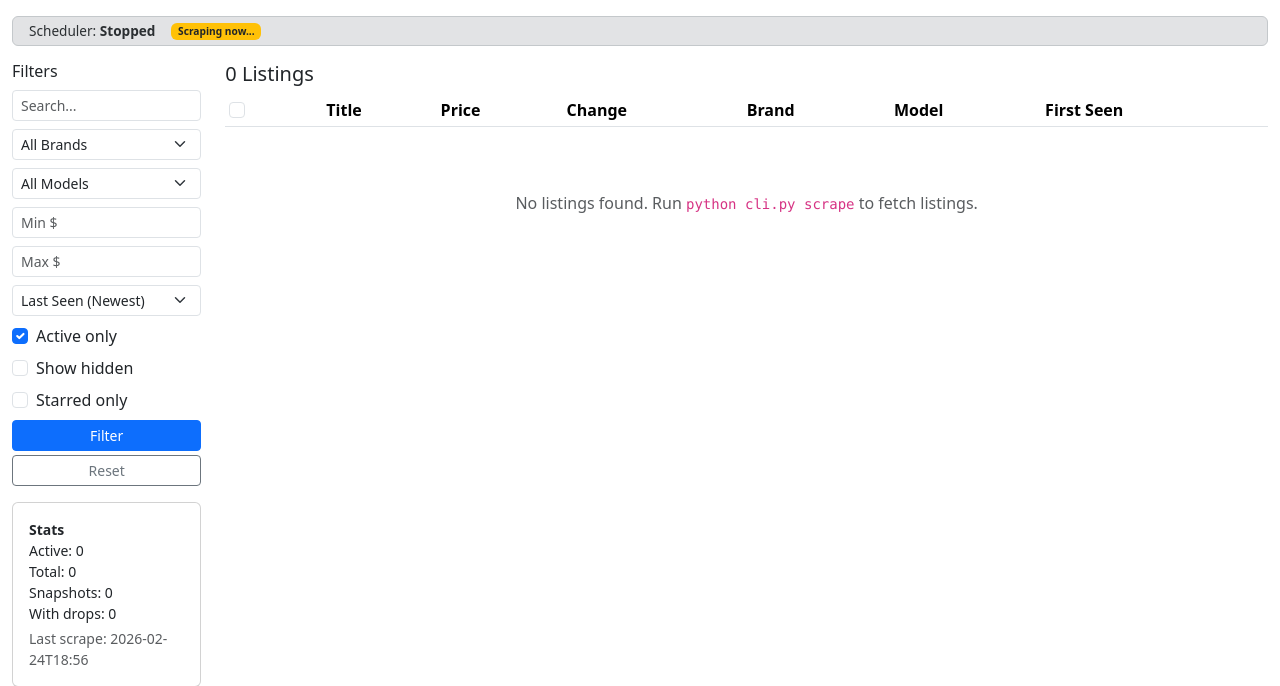
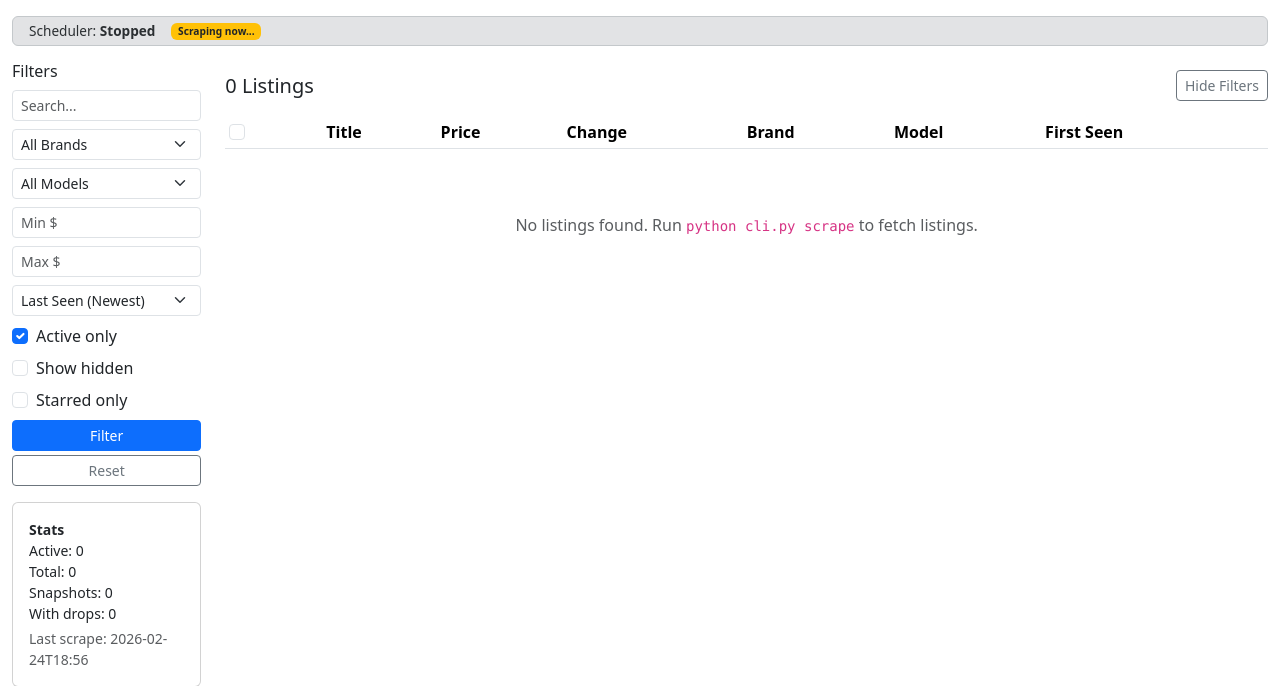
Before and after one commit to justinh-rahb/3dp-listing-scrape, a FastAPI app: page / in a window 1280 px wide. Shown: the part 57-743 px from the top of the page. Run offline with FastAPI, Linux system fonts and the light colour scheme; data comes from the database, SQL or seed files in the repository; data that the repository does not hold is empty.

Commit message:
Implement collapsible filters panel with toggle functionality and responsive adjustments

```diff
--- a/static/style.css
+++ b/static/style.css
@@ -102,6 +102,50 @@
     z-index: 10;
 }
 
+/* Collapsible filters panel */
+#filtersToggleBtn {
+    white-space: nowrap;
+}
+
+.listings-header {
+    margin-top: 0.5rem;
+    margin-bottom: 0.9rem !important;
+    gap: 0.75rem;
+}
+
+@media (min-width: 768px) {
+    #listingsLayout {
+        flex-wrap: nowrap;
+    }
+
+    #filtersCol {
+        overflow: hidden;
+        transition: flex-basis 220ms ease, max-width 220ms ease, opacity 180ms ease, transform 220ms ease;
+    }
+
+    #listingsLayout.filters-collapsed #filtersCol {
+        flex-basis: 0 !important;
+        max-width: 0 !important;
+        opacity: 0;
+        transform: translateX(-14px);
+        padding-left: 0;
+        padding-right: 0;
+    }
+
+    #listingsLayout.filters-collapsed #filtersPanel {
+        pointer-events: none;
+    }
+
+    #listingsCol {
+        transition: flex-basis 220ms ease, max-width 220ms ease;
+    }
+
+    #listingsLayout.filters-collapsed #listingsCol {
+        flex: 1 1 100%;
+        max-width: 100%;
+    }
+}
+
 /* Checkbox column styling */
 .listing-checkbox {
     cursor: pointer;
--- a/templates/index.html
+++ b/templates/index.html
@@ -24,9 +24,10 @@
 </div>
 {% endif %}
 
-<div class="row">
+<div class="row" id="listingsLayout">
     <!-- Filters sidebar -->
-    <div class="col-md-3 col-lg-2">
+    <div class="col-md-3 col-lg-2" id="filtersCol">
+        <div id="filtersPanel">
         <form method="get" class="mb-3">
             <h6>Filters</h6>
 
@@ -118,12 +119,16 @@
             {% endif %}
         </div>
         {% endif %}
+        </div>
     </div>
 
     <!-- Listings table -->
-    <div class="col-md-9 col-lg-10">
-        <div class="d-flex justify-content-between align-items-center mb-2">
+    <div class="col-md-9 col-lg-10" id="listingsCol">
+        <div class="d-flex justify-content-between align-items-center mb-2 listings-header">
             <h5 class="mb-0">{{ listings|length }} Listings</h5>
+            <button type="button" id="filtersToggleBtn" class="btn btn-sm btn-outline-secondary" onclick="toggleFiltersPanel()">
+                Hide Filters
+            </button>
         </div>
 
         <div id="bulkActionsBar" class="alert alert-info py-2 px-3 mb-2" style="display: none;">
@@ -467,6 +472,24 @@ function updateStarButton(button, starred) {
     button.classList.toggle('starred', starred);
 }
 
+function applyFiltersPanelState(collapsed) {
+    const layout = document.getElementById('listingsLayout');
+    const toggleBtn = document.getElementById('filtersToggleBtn');
+    if (!layout || !toggleBtn) return;
+
+    layout.classList.toggle('filters-collapsed', collapsed);
+    toggleBtn.textContent = collapsed ? 'Show Filters' : 'Hide Filters';
+    toggleBtn.setAttribute('aria-expanded', collapsed ? 'false' : 'true');
+}
+
+function toggleFiltersPanel() {
+    const layout = document.getElementById('listingsLayout');
+    if (!layout) return;
+    const collapsed = !layout.classList.contains('filters-collapsed');
+    applyFiltersPanelState(collapsed);
+    localStorage.setItem('filtersCollapsed', collapsed ? '1' : '0');
+}
+
 async function toggleStar(kijiji_id, button) {
     const currentlyStarred = button.dataset.starred === 'true';
     const endpoint = currentlyStarred ? 'unstar' : 'star';
@@ -496,6 +519,7 @@ document.addEventListener('DOMContentLoaded', () => {
     document.querySelectorAll('.star-toggle-btn').forEach((button) => {
         updateStarButton(button, button.dataset.starred === 'true');
     });
+    applyFiltersPanelState(localStorage.getItem('filtersCollapsed') === '1');
     updateBulkActions();
 });
 </script>
```
Also changed, not shown: other parts of static/style.css (+36 -0 lines).
